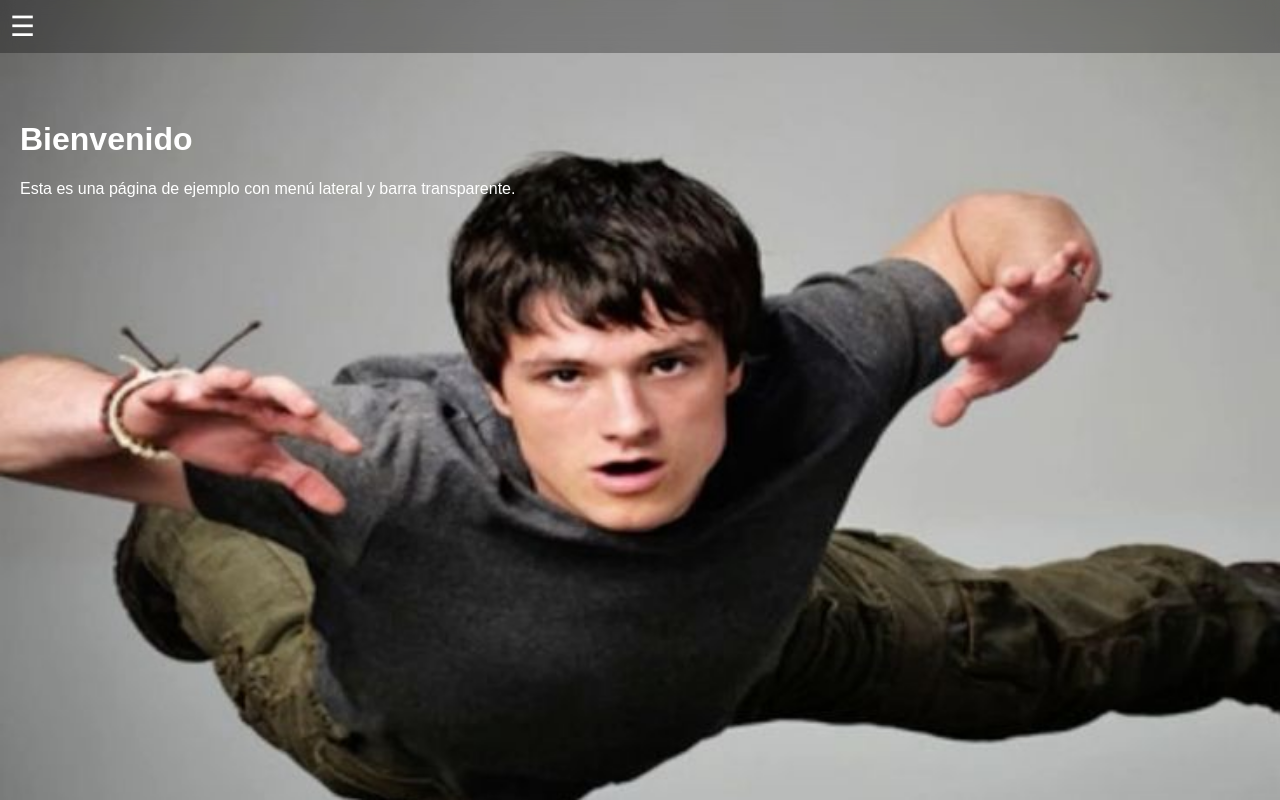
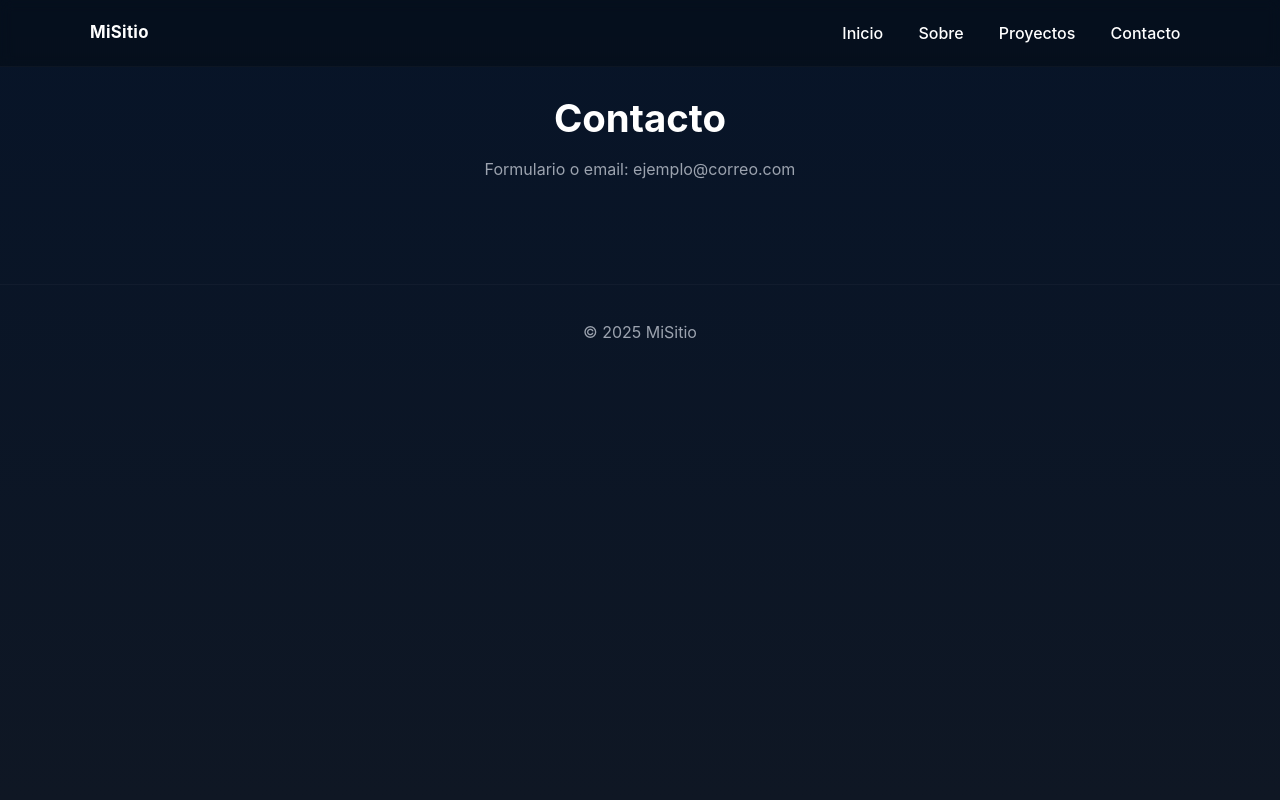
Before and after one commit to MISTER00K/MISTER00K.github.io, a plain HTML site: page contact.html in a window 1280 px wide. Drawn offline with Linux system fonts and the light colour scheme.

Commit message:
nueva pagina

```diff
--- a/contact.html
+++ b/contact.html
@@ -1,36 +1,50 @@
 <!DOCTYPE html>
 <html lang="es">
 <head>
-    <meta charset="UTF-8">
-    <meta name="viewport" content="width=device-width, initial-scale=1.0">
-    <title>Home</title>
-    <link rel="stylesheet" href="static/css/style.css">
+  <meta charset="utf-8" />
+  <meta name="viewport" content="width=device-width,initial-scale=1" />
+  <title>Contacto - Mi sitio</title>
+  <link rel="stylesheet" href="static/css/style.css" />
 </head>
 <body>
-    <!-- Hotbar -->
-    <header class="navbar">
-        <div class="menu-toggle" id="menu-toggle">&#9776;</div>
-        <nav class="nav-links" id="nav-links">
-            <a href="index.html">Inicio</a>
-            <a href="about.html">Sobre</a>
-            <a href="contact.html">Contacto</a>
-        </nav>
-    </header>
+  <header class="site-header">
+    <div class="container header-inner">
+      <a class="brand" href="index.html">MiSitio</a>
+      <button class="burger" id="burger-contact" aria-label="Abrir menú" aria-expanded="false">
+        <span class="burger-bar"></span><span class="burger-bar"></span><span class="burger-bar"></span>
+      </button>
 
-    <!-- Contenido -->
-    <main class="contenido">
-        <h1>Bienvenido</h1>
-        <p>Esta es una página de ejemplo con menú lateral y barra transparente.</p>
-    </main>
+      <nav class="nav" id="nav-contact">
+        <a class="nav-link" href="index.html">Inicio</a>
+        <a class="nav-link" href="about.html">Sobre</a>
+        <a class="nav-link" href="projects.html">Proyectos</a>
+        <a class="nav-link" href="contact.html">Contacto</a>
+      </nav>
+    </div>
+  </header>
 
-    <script>
-        // JS para el menú lateral
-        const menuToggle = document.getElementById('menu-toggle');
-        const navLinks = document.getElementById('nav-links');
+  <main class="container main-content">
+    <h1>Contacto</h1>
+    <p>Formulario o email: ejemplo@correo.com</p>
+  </main>
 
-        menuToggle.addEventListener('click', () => {
-            navLinks.classList.toggle('show');
-        });
-    </script>
+  <footer class="site-footer">
+    <div class="container">
+      <p>© 2025 MiSitio</p>
+    </div>
+  </footer>
+
+  <script>
+    (function() {
+      const burger = document.getElementById('burger-contact');
+      const nav = document.getElementById('nav-contact');
+      if (!burger || !nav) return;
+      burger.addEventListener('click', () => {
+        const isOpen = nav.classList.toggle('open');
+        burger.setAttribute('aria-expanded', String(isOpen));
+      });
+      nav.querySelectorAll('.nav-link').forEach(l => l.addEventListener('click', () => nav.classList.remove('open')));
+    })();
+  </script>
 </body>
 </html>
--- a/static/css/style.css
+++ b/static/css/style.css
@@ -1,61 +1,193 @@
-/* Fondo adaptativo */
-body {
-    margin: 0;
-    font-family: Arial, sans-serif;
-    background: url('img/fondo.jpg');
-    background-size: cover;
-    color: white;
+:root{
+  --bg:#0f1724;
+  --accent:#06b6d4;
+  --muted:#9ca3af;
+  --white:#ffffff;
+  --gap:1rem;
+  --max-width:1100px;
 }
 
-/* Barra de navegación */
-.navbar {
-    position: fixed;
-    top: 0;
-    width: 100%;
-    backdrop-filter: blur(8px);
-    background-color: rgba(0, 0, 0, 0.3);
-    display: flex;
-    align-items: center;
-    padding: 10px;
-    z-index: 10;
+*{box-sizing:border-box}
+html,body{height:100%}
+body{
+  margin:0;
+  font-family:Inter, system-ui, -apple-system, "Segoe UI", Roboto, "Helvetica Neue", Arial;
+  background: linear-gradient(180deg, #071428 0%, #0f1724 100%); /* sin imagen */
+  color:var(--white);
+  -webkit-font-smoothing:antialiased;
+  -moz-osx-font-smoothing:grayscale;
+  line-height:1.5;
 }
 
-/* Botón hamburguesa */
-.menu-toggle {
-    font-size: 28px;
-    cursor: pointer;
-    margin-right: 20px;
+/* contenedor centrado */
+.container{
+  width:calc(100% - 2rem);
+  max-width:var(--max-width);
+  margin:0 auto;
 }
 
-/* Menú */
-.nav-links {
-    display: none;
-    flex-direction: column;
-    background-color: rgba(0, 0, 0, 0.8);
-    position: fixed;
-    left: 0;
-    top: 0;
-    height: 100%;
-    width: 200px;
-    padding-top: 60px;
+/* header / navbar */
+.site-header{
+  position:fixed;
+  top:0;
+  left:0;
+  width:100%;
+  z-index:50;
+  backdrop-filter:blur(6px);
+  background:rgba(4,6,11,0.35); /* translúcido */
+  border-bottom:1px solid rgba(255,255,255,0.03);
 }
 
-.nav-links a {
-    color: white;
-    padding: 15px;
-    text-decoration: none;
+.header-inner{
+  display:flex;
+  align-items:center;
+  justify-content:space-between;
+  gap:var(--gap);
+  padding:0.8rem 0;
 }
 
-.nav-links a:hover {
-    background-color: rgba(255, 255, 255, 0.2);
+/* marca */
+.brand{
+  color:var(--white);
+  font-weight:700;
+  text-decoration:none;
+  font-size:1.05rem;
+  letter-spacing:0.3px;
 }
 
-/* Mostrar menú */
-.nav-links.show {
-    display: flex;
+/* nav links: desktop */
+.nav{
+  display:flex;
+  gap:1rem;
+  align-items:center;
 }
 
-/* Contenido */
-.contenido {
-    padding: 100px 20px;
+/* link styles + hover */
+.nav-link{
+  display:inline-block;
+  padding:0.5rem 0.6rem;
+  color:var(--white);
+  text-decoration:none;
+  border-radius:6px;
+  transition: color .18s ease, background-color .18s ease, transform .12s ease;
+  position:relative;
+  font-weight:500;
 }
+.nav-link::after{
+  content:"";
+  position:absolute;
+  left:0;
+  right:0;
+  bottom:-6px;
+  height:2px;
+  background:transparent;
+  transform:scaleX(0);
+  transform-origin:left center;
+  transition:transform .18s ease, background-color .18s ease;
+  border-radius:2px;
+}
+.nav-link:hover{
+  color:var(--accent);
+  transform:translateY(-2px);
+}
+.nav-link:hover::after{
+  background:var(--accent);
+  transform:scaleX(1);
+}
+
+/* burger (mobile) */
+.burger{
+  display:inline-flex;
+  align-items:center;
+  justify-content:center;
+  width:42px;
+  height:42px;
+  padding:6px;
+  background:transparent;
+  border:1px solid rgba(255,255,255,0.04);
+  border-radius:8px;
+  cursor:pointer;
+}
+.burger-bar{
+  display:block;
+  width:18px;
+  height:2px;
+  background:var(--white);
+  margin:3px 0;
+  border-radius:2px;
+}
+
+/* mobile nav (hidden by default) */
+.nav{
+  /* default will be visible on desktop; hide on mobile with media query */
+}
+
+/* contenido principal */
+.main-content{
+  padding-top:90px; /* espacio para header */
+  padding-bottom:80px;
+  text-align:center;
+}
+.main-content h1{
+  font-size:clamp(1.6rem, 3vw, 2.4rem);
+  margin:0 0 0.6rem;
+}
+.main-content p{color:var(--muted);max-width:700px;margin:0 auto 1.4rem}
+
+/* cards */
+.cards{
+  display:grid;
+  grid-template-columns:repeat(3,1fr);
+  gap:1rem;
+  margin-top:1.2rem;
+}
+.card{
+  background:linear-gradient(180deg, rgba(255,255,255,0.02), rgba(255,255,255,0.01));
+  padding:1.1rem;
+  border-radius:10px;
+  text-align:left;
+  box-shadow:0 6px 18px rgba(2,6,23,0.35);
+}
+
+/* footer */
+.site-footer{
+  border-top:1px solid rgba(255,255,255,0.03);
+  padding:1.2rem 0;
+  text-align:center;
+  color:var(--muted);
+}
+
+/* RESPONSIVE */
+@media (max-width: 900px){
+  .cards{grid-template-columns:repeat(2,1fr)}
+}
+
+@media (max-width: 700px){
+  .header-inner{padding:0.6rem 0}
+  .nav{
+    position:fixed;
+    left:0;
+    top:0;
+    height:100%;
+    width:260px;
+    padding-top:84px;
+    flex-direction:column;
+    gap:0;
+    background:linear-gradient(180deg, rgba(3,7,13,0.96), rgba(3,7,13,0.98));
+    transform:translateX(-100%);
+    transition:transform .28s cubic-bezier(.2,.9,.3,1);
+    z-index:49;
+  }
+  .nav.open{ transform:translateX(0); }
+  .nav-link{ padding:16px 20px; border-radius:0; }
+  .burger{ display:inline-flex; }
+  .nav{ display:flex; } /* allow flex but initially shifted left */
+  .cards{grid-template-columns:1fr}
+  .main-content{ padding:110px 18px 80px }
+}
+
+/* show full horizontal nav on big screens, hide burger */
+@media (min-width:701px){
+  .burger{ display:none; }
+  .nav{ position:static; transform:none; background:transparent; flex-direction:row; }
+}
```
Also changed, not shown: about.html (+42 -26 lines), index.html (+54 -20 lines).
